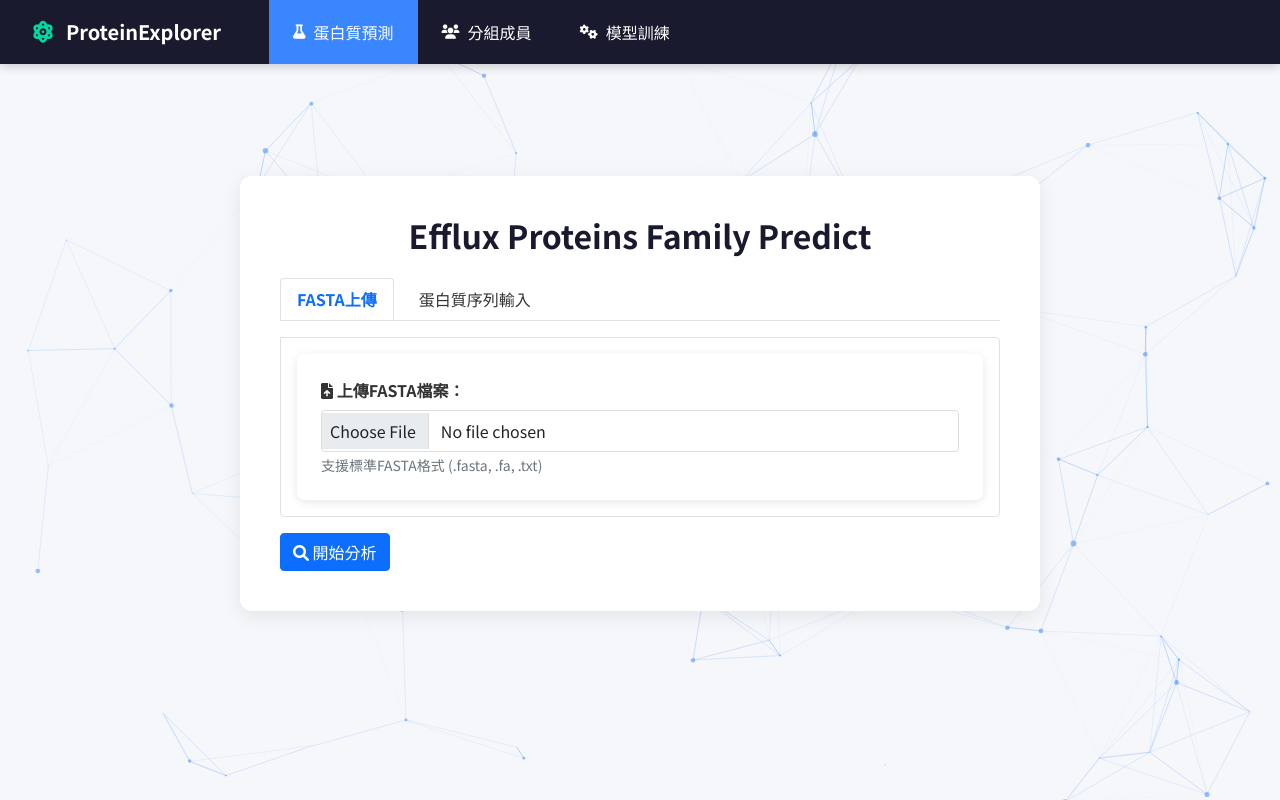
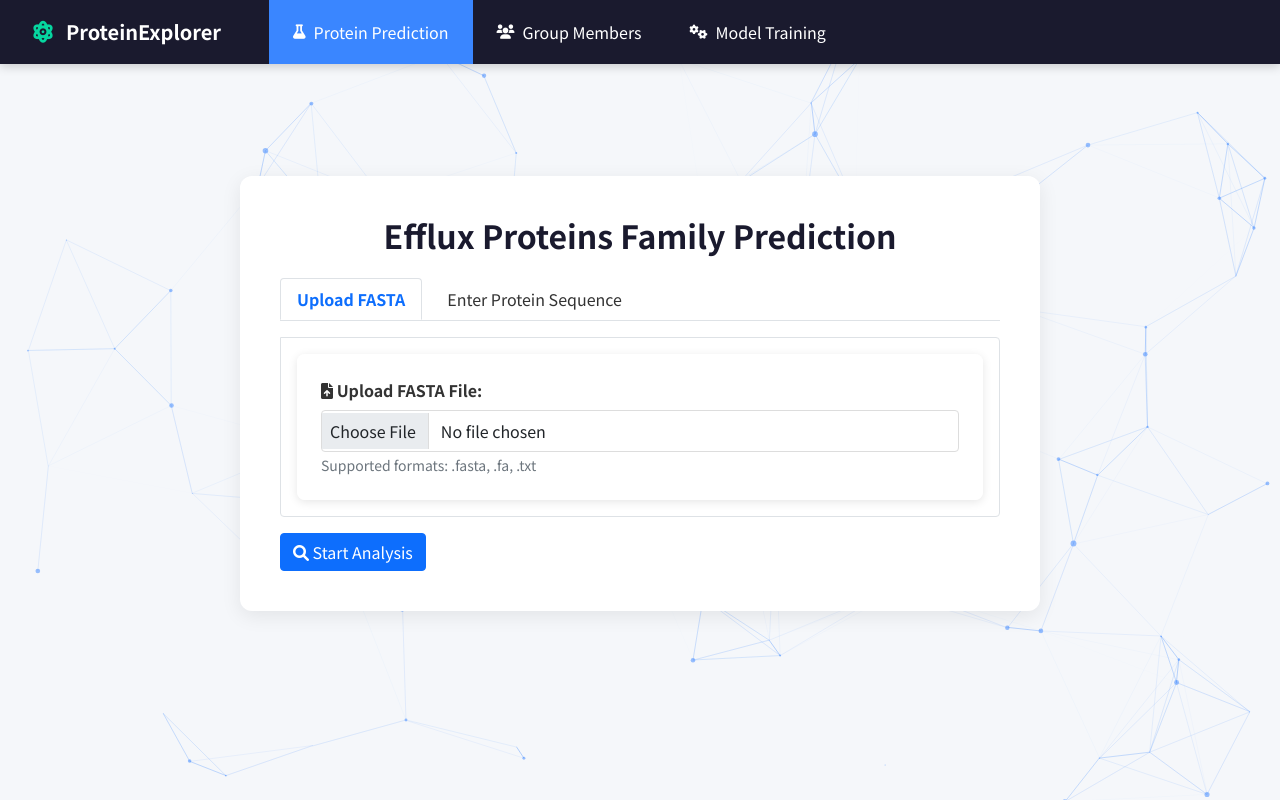
Before and after one commit to peter0506akakozme/biofinal, a Flask app: page / in a window 1280 px wide. Run offline with Flask 3, Linux system fonts and the light colour scheme.

Commit message:
初步解釋分工，並將內容改為英文

```diff
--- a/biofinal_web/templates/base.html
+++ b/biofinal_web/templates/base.html
@@ -22,15 +22,15 @@
             <ul>
                 <li class="active" data-page="analysis">
                     <i class="fas fa-flask"></i>
-                    <span>蛋白質預測</span>
+                    <span>Protein Prediction</span>
                 </li>
                 <li data-page="members">
                     <i class="fas fa-users"></i>
-                    <span>分組成員</span>
+                    <span>Group Members</span>
                 </li>
                 <li data-page="training">
                     <i class="fas fa-cogs"></i>
-                    <span>模型訓練</span>
+                    <span>Model Training</span>
                 </li>
             </ul>
         </nav>
--- a/biofinal_web/templates/index.html
+++ b/biofinal_web/templates/index.html
@@ -32,40 +32,37 @@
     <div id="particles-js"></div>
 
     <div class="search-panel">
-        <h2 class="search-title">Efflux Proteins Family Predict</h2>
+        <h2 class="search-title">Efflux Proteins Family Prediction</h2>
 
-        <!-- 輸入方式切換標籤 -->
         <div class="input-method-tabs">
-            <div class="input-method-tab active" data-target="fasta-upload">FASTA上傳</div>
-            <div class="input-method-tab" data-target="direct-input">蛋白質序列輸入</div>
+            <div class="input-method-tab active" data-target="fasta-upload">Upload FASTA</div>
+            <div class="input-method-tab" data-target="direct-input">Enter Protein Sequence</div>
         </div>
 
         <form action="/search" method="POST" enctype="multipart/form-data">
-            <!-- FASTA上傳區域 -->
             <div id="fasta-upload" class="input-method-content active">
                 <div class="file-upload-group">
                     <label for="fasta-file" class="form-label">
-                        <i class="fas fa-file-upload"></i> 上傳FASTA檔案：
+                        <i class="fas fa-file-upload"></i> Upload FASTA File:
                     </label>
                     <input type="file" id="fasta-file" name="fasta_file" accept=".fasta,.fa,.txt" class="form-control" required>
-                    <small class="form-text text-muted">支援標準FASTA格式 (.fasta, .fa, .txt)</small>
+                    <small class="form-text text-muted">Supported formats: .fasta, .fa, .txt</small>
                 </div>
             </div>
 
-            <!-- 直接輸入區域 -->
             <div id="direct-input" class="input-method-content">
                 <div class="search-input-group">
                     <label for="sequence-input" class="form-label">
-                        <i class="fas fa-keyboard"></i> 輸入UniProt ID或蛋白質序列：
+                        <i class="fas fa-keyboard"></i> Enter UniProt ID or Protein Sequence:
                     </label>
                     <input type="text" id="sequence-input" name="query" class="form-control"
-                           placeholder="例如: P00533 或 MTEITAAMVK...">
+                           placeholder="e.g., P00533 or MTEITAAMVK...">
                 </div>
             </div>
 
             <div class="mt-3">
                 <button type="submit" class="btn btn-primary">
-                    <i class="fas fa-search"></i> 開始分析
+                    <i class="fas fa-search"></i> Start Analysis
                 </button>
             </div>
 
@@ -76,167 +73,145 @@
     </div>
 </section>
 
-<!-- 其他頁面內容 -->
 <div id="members-page" class="page-content" style="display:none;">
     <div class="team-container">
-        <h2 class="team-title"><i class="fas fa-users"></i>分組成員</h2>
+        <h2 class="team-title"><i class="fas fa-users"></i>Team Members</h2>
 
         <div class="team-grid">
-            <!-- 成員卡片 1 -->
             <div class="member-card">
                 <div class="member-header">
                     <div class="member-icon">
                         <i class="fas fa-dna"></i>
                     </div>
-                    <h3>陳冠瑋</h3>
-                    <span class="member-title">1114446</span>
+                    <h3>Chen Guan-Wei</h3>
+                    <span class="member-title">陳冠瑋 1111446</span>
                 </div>
                 <div class="member-bio">
-                    <p>製作網站<br>
-                       <br>
-                       實驗室：結構生物學中心</p>
+                    <p>Responsibility: KNN and CNN Model Training</p>
                 </div>
                 <div class="member-contact">
-                    <i class="fas fa-envelope"></i> peterchiu0506@gmail.com
+                    <i class="fas fa-envelope"></i> s1111446@mail.yzu.edu.tw
                 </div>
             </div>
 
-            <!-- 成員卡片 2 -->
             <div class="member-card">
                 <div class="member-header">
                     <div class="member-icon">
                         <i class="fas fa-atom"></i>
                     </div>
-                    <h3>邱品諺</h3>
-                    <span class="member-title">1113339</span>
+                    <h3>Chiu Pin-Yen</h3>
+                    <span class="member-title">邱品諺 1113339</span>
                 </div>
                 <div class="member-bio">
-                    <p>專長：分子動力學<br>
-                       負責項目：蛋白質摺疊模擬<br>
-                       實驗室：計算生物學組</p>
+                    <p>Responsibility: Website Development</p>
                 </div>
                 <div class="member-contact">
-                    <i class="fas fa-envelope"></i> peterchiu0506@gmail.com
+                    <i class="fas fa-envelope"></i> s1113339@mail.yzu.edu.tw
                 </div>
             </div>
 
-            <!-- 成員卡片 3 -->
             <div class="member-card">
                 <div class="member-header">
                     <div class="member-icon">
                         <i class="fas fa-atom"></i>
                     </div>
-                    <h3>夏尉恩</h3>
-                    <span class="member-title">1113342</span>
+                    <h3>Hsia Wei-En</h3>
+                    <span class="member-title">夏尉恩 1113342</span>
                 </div>
                 <div class="member-bio">
-                    <p>專長：分子動力學<br>
-                       負責項目：蛋白質摺疊模擬<br>
-                       實驗室：計算生物學組</p>
+                    <p>Responsibility: Website Development</p>
                 </div>
                 <div class="member-contact">
-                    <i class="fas fa-phone"></i> +886-2-3366-1234
+                    <i class="fas fa-envelope"></i> s1113342@mail.yzu.edu.tw
                 </div>
             </div>
 
-            <!-- 成員卡片 4 -->
             <div class="member-card">
                 <div class="member-header">
                     <div class="member-icon">
                         <i class="fas fa-atom"></i>
                     </div>
-                    <h3>張鈞博</h3>
-                    <span class="member-title">1111523</span>
+                    <h3>Chang Chun-Po</h3>
+                    <span class="member-title">張鈞博 1111523</span>
                 </div>
                 <div class="member-bio">
-                    <p>專長：分子動力學<br>
-                       負責項目：蛋白質摺疊模擬<br>
-                       實驗室：計算生物學組</p>
+                    <p>Responsibility: PPT Presentation Design</p>
                 </div>
                 <div class="member-contact">
-                    <i class="fas fa-phone"></i> +886-2-3366-1234
+                    <i class="fas fa-envelope"></i> s1111523@mail.yzu.edu.tw
                 </div>
             </div>
 
-            <!-- 成員卡片 5 -->
             <div class="member-card">
                 <div class="member-header">
                     <div class="member-icon">
                         <i class="fas fa-atom"></i>
                     </div>
-                    <h3>黃梓桀</h3>
-                    <span class="member-title">1111526</span>
+                    <h3>Huang Tzu-Chieh</h3>
+                    <span class="member-title">黃梓桀 1111526</span>
                 </div>
                 <div class="member-bio">
-                    <p>專長：分子動力學<br>
-                       負責項目：蛋白質摺疊模擬<br>
-                       實驗室：計算生物學組</p>
+                    <p>Responsibility: SVM Model Training</p>
                 </div>
                 <div class="member-contact">
-                    <i class="fas fa-phone"></i> +886-2-3366-1234
+                    <i class="fas fa-envelope"></i> s1111526@mail.yzu.edu.tw
                 </div>
             </div>
-            </div>
-            <!-- 共計5個member-card -->
         </div>
     </div>
 </div>
 
 <div id="training-page" class="page-content" style="display:none;">
     <div class="training-container">
-        <h2 class="training-title"><i class="fas fa-robot"></i> 模型訓練流程</h2>
+        <h2 class="training-title"><i class="fas fa-robot"></i>Model Training Workflow</h2>
 
-        <!-- 橫向圖文區塊 1 -->
         <div class="training-card">
             <div class="training-text">
-                <h3>1. ACC與DCP分析結果</h3>
-                <p>使用AlphaFold數據集進行特徵工程，包含：</p>
+                <h3>1. ACC and DCP Analysis</h3>
+                <p>Feature engineering with AlphaFold dataset, including:</p>
                 <ul>
-                    <li>蛋白質序列正規化</li>
-                    <li>3D結構網格化</li>
-                    <li>進化資訊嵌入</li>
+                    <li>Protein sequence normalization</li>
+                    <li>3D structure grid mapping</li>
+                    <li>Embedding of evolutionary information</li>
                 </ul>
             </div>
             <div class="training-image">
                 <img src="{{ url_for('static', filename='images/ACCDCP.png') }}"
-                     alt="數據預處理流程圖"
+                     alt="Data preprocessing flowchart"
                      loading="lazy">
             </div>
         </div>
 
-        <!-- 橫向圖文區塊 2 -->
         <div class="training-card reverse">
             <div class="training-text">
-                <h3>2. 模型架構</h3>
-                <p>基於Transformer的混合神經網絡：</p>
+                <h3>2. Model Architecture</h3>
+                <p>Hybrid neural network based on Transformer:</p>
                 <ul>
-                    <li>128層注意力機制</li>
-                    <li>殘差連接結構</li>
-                    <li>幾何特徵提取模組</li>
+                    <li>128-layer attention mechanism</li>
+                    <li>Residual connection structure</li>
+                    <li>Geometric feature extraction module</li>
                 </ul>
             </div>
             <div class="training-image">
                 <img src="{{ url_for('static', filename='images/CNN.png') }}"
-                     alt="模型架構圖"
+                     alt="Model architecture diagram"
                      loading="lazy">
             </div>
         </div>
 
-        <!-- 橫向圖文區塊 3 -->
-        <!-- 橫向圖文區塊 1 -->
         <div class="training-card">
             <div class="training-text">
-                <h3>1. 數據預處理</h3>
-                <p>使用AlphaFold數據集進行特徵工程，包含：</p>
+                <h3>3. Data Preprocessing</h3>
+                <p>Feature engineering with AlphaFold dataset, including:</p>
                 <ul>
-                    <li>蛋白質序列正規化</li>
-                    <li>3D結構網格化</li>
-                    <li>進化資訊嵌入</li>
+                    <li>Protein sequence normalization</li>
+                    <li>3D structure grid mapping</li>
+                    <li>Embedding of evolutionary information</li>
                 </ul>
             </div>
             <div class="training-image">
                 <img src="{{ url_for('static', filename='images/KNNSVM.png') }}"
-                     alt="數據預處理流程圖"
+                     alt="Data preprocessing flowchart"
                      loading="lazy">
             </div>
         </div>
@@ -247,20 +222,16 @@
 {% block extra_js %}
 <script>
 document.addEventListener('DOMContentLoaded', function() {
-    // 輸入方式切換
     const tabs = document.querySelectorAll('.input-method-tab');
     tabs.forEach(tab => {
         tab.addEventListener('click', function() {
-            // 移除所有active類
             document.querySelectorAll('.input-method-tab').forEach(t => t.classList.remove('active'));
             document.querySelectorAll('.input-method-content').forEach(c => c.classList.remove('active'));
 
-            // 添加active類到當前選中的標籤和內容
             const target = this.getAttribute('data-target');
             this.classList.add('active');
             document.getElementById(target).classList.add('active');
 
-            // 根據選中的輸入方式設置表單字段的required屬性
             if (target === 'fasta-upload') {
                 document.getElementById('fasta-file').required = true;
                 document.getElementById('sequence-input').required = false;
```
